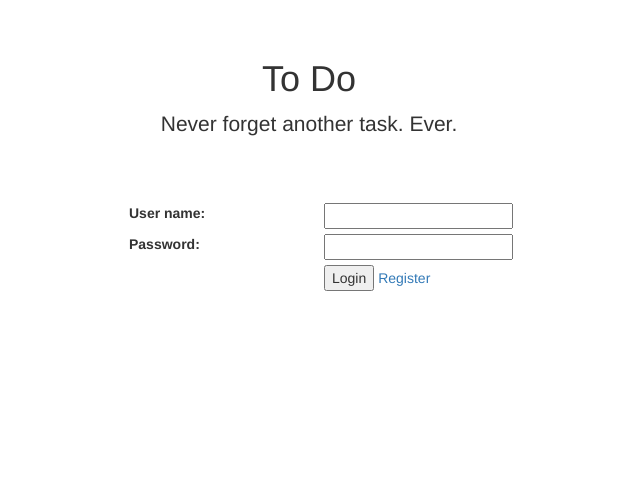
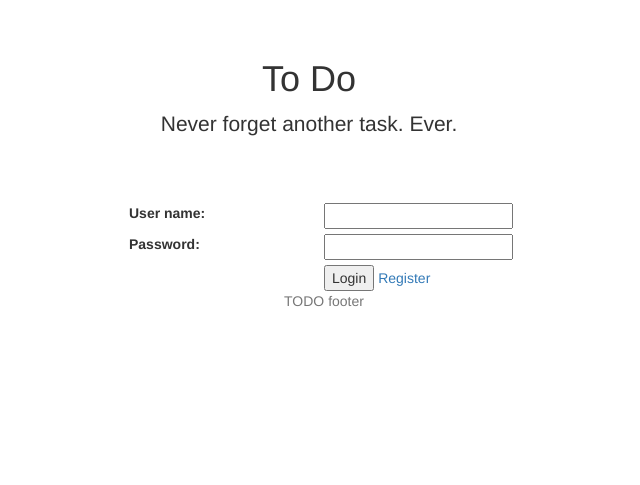
Before and after one commit to HubQC/todo, a PHP site: page / in a window 1280 px wide. Shown: the part 51-536 px from the top of the page, without its empty margins (331-971 px from the left). Run offline with PHP 8.4, Linux system fonts and the light colour scheme.

Commit message:
Add footer tag to footer.php

```diff
--- a/model/domain.php
+++ b/model/domain.php
@@ -1,7 +1,7 @@
 <?php
 require_once("../config/constants.php");
 
-function create_user_object($firstName,$lastName,$email,$password,$salt,$type,$enabled=true){
+function create_user_object($firstName,$lastName,$email,$password,$salt,$userType,$enabled=true){
 	$user = array (
 		user_FIRST_NAME=>$firstName,
 		user_LAST_NAME=>$lastName,
--- a/views/footer.php
+++ b/views/footer.php
@@ -1,5 +1,10 @@
         <!-- Bootstrap core JavaScript
         ================================================== -->
         <!-- Placed at the end of the document so the pages load faster -->
+        <footer class="footer">
+            <div class="container">
+                <p class="text-muted text-center">TODO footer</p>
+            </div>
+        </footer>
     </body>
 </html>
```
Also changed, not shown: 1 other file.
